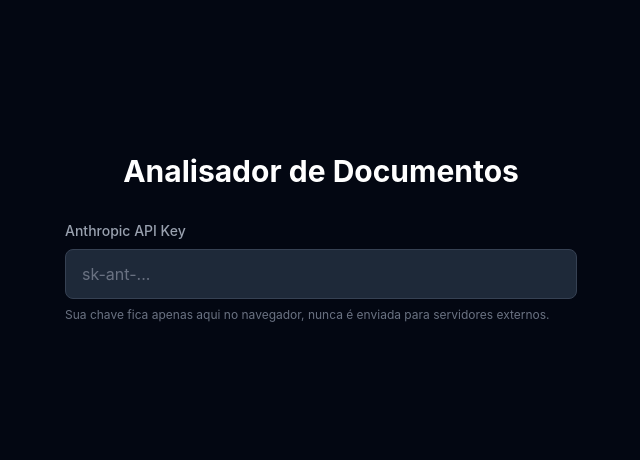
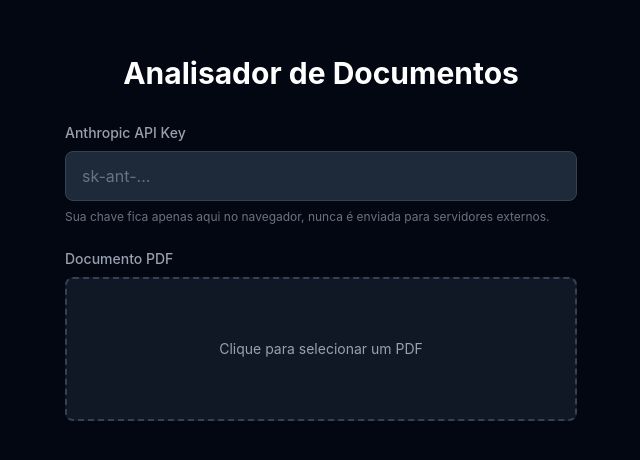
Before and after one commit to P3dr0PRR/doc_analizer_08_04_2026, a React (Vite) app: page / in a window 1280 px wide. Shown: the part 150-610 px from the top of the page, without its empty margins (319-959 px from the left). Built offline with nearby package versions, Linux system fonts and the light colour scheme.

Commit message:
feat: cria componente FileUpload com preview do arquivo selecionado

```diff
--- a/src/App.tsx
+++ b/src/App.tsx
@@ -1,6 +1,7 @@
 import { useState } from "react";
 
 import { ApiKeyInput } from "./components/ApiKeyInput";
+import { FileUpload } from "./components/FileUpload";
 
 interface DocumentResult {
   nome: string;
@@ -19,6 +20,7 @@ function App() {
     <main className="min-h-screen bg-gray-950 text-white flex flex-col items-center justify-center p-8">
       <h1 className="text-3xl font-bold mb-8">Analisador de Documentos</h1>
       <ApiKeyInput apiKey={apiKey} onChange={setApiKey} />
+      <FileUpload file={file} onChange={setFile} />
     </main>
   );
 }
--- /dev/null
+++ b/src/components/FileUpload.tsx
@@ -0,0 +1,33 @@
+interface FileUploadProps {
+  file: File | null;
+  onChange: (file: File | null) => void;
+}
+
+export function FileUpload({ file, onChange }: FileUploadProps) {
+  function handleChange(e: React.ChangeEvent<HTMLInputElement>) {
+    const selected = e.target.files?.[0] ?? null;
+    onChange(selected);
+  }
+
+  return (
+    <div className="w-full max-w-lg flex flex-col gap-2 mb-6">
+      <label className="text-sm text-gray-400 font-medium">Documento PDF</label>
+      <label className="flex flex-col items-center justify-center w-full h-36 border-2 border-dashed border-gray-700 rounded-lg cursor-pointer hover:border-blue-500 transition-colors bg-gray-800/50">
+        <span className="text-gray-400 text-sm">
+          {file ? file.name : "Clique para selecionar um PDF"}
+        </span>
+        {file && (
+          <span className="text-xs text-gray-500 mt-1">
+            {(file.size / 1024).toFixed(1)} KB
+          </span>
+        )}
+        <input
+          type="file"
+          accept=".pdf"
+          className="hidden"
+          onChange={handleChange}
+        />
+      </label>
+    </div>
+  );
+}
```
